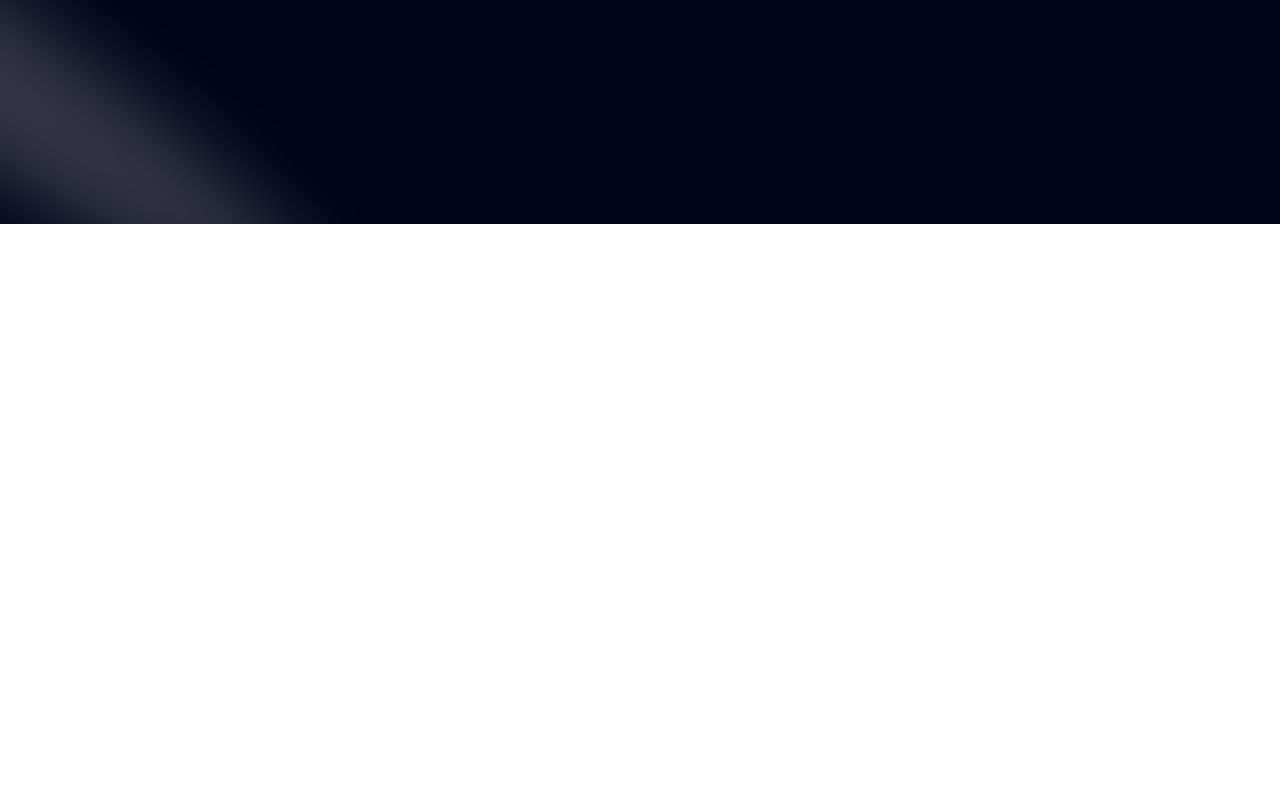
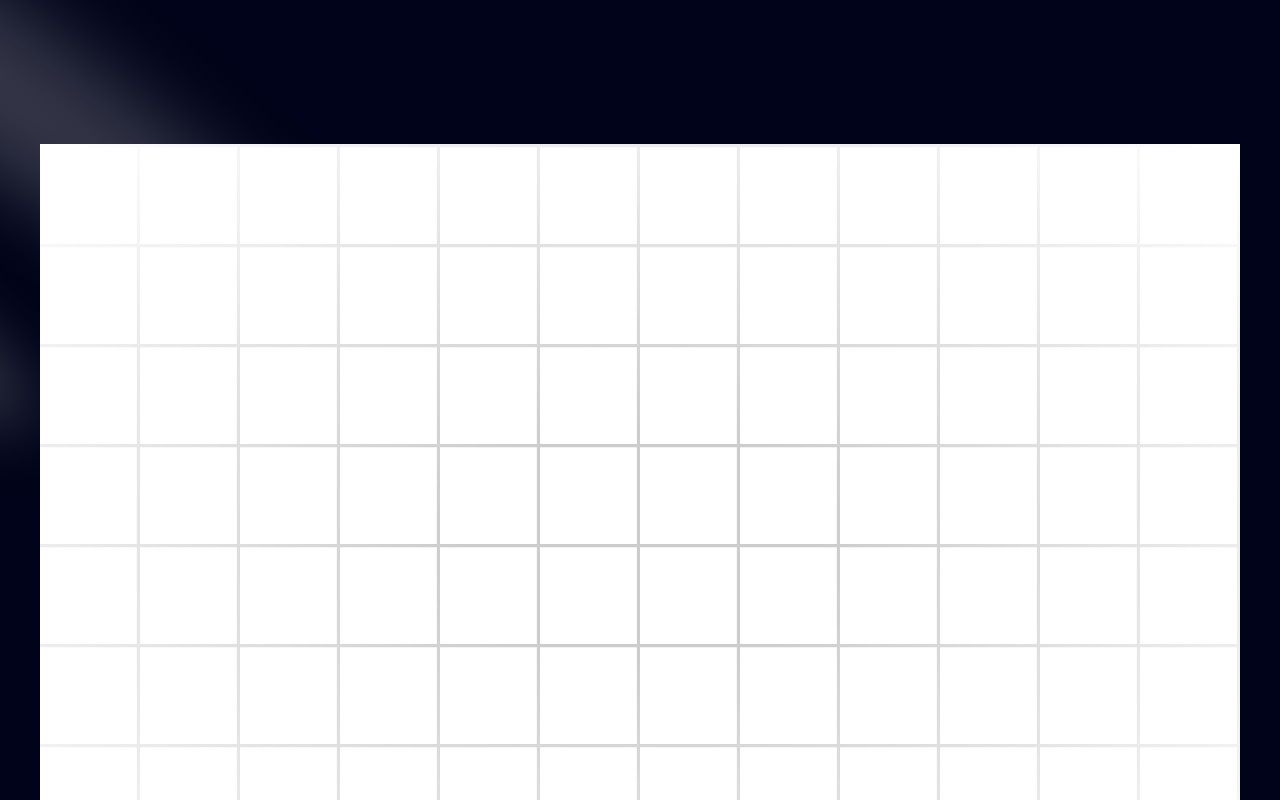
Before and after one commit to zape78/portfolio2024, a Next.js app: page / in a window 1280 px wide. Shown: the top 800 px of the page. Built offline with nearby package versions, Linux system fonts and the light colour scheme.

Commit message:
Added Grid and ThemeProvider from NPM Themes and Shadcn

```diff
--- a/app/layout.tsx
+++ b/app/layout.tsx
@@ -1,6 +1,7 @@
 import type { Metadata } from "next";
 import { Inter } from "next/font/google";
 import "./globals.css";
+import { ThemeProvider } from "./theme-provider";
 
 const inter = Inter({ subsets: ["latin"] });
 
@@ -16,7 +17,16 @@ export default function RootLayout({
 }>) {
   return (
     <html lang="en">
-      <body className={inter.className}>{children}</body>
+      <body className={inter.className}>
+        <ThemeProvider
+          attribute="class"
+          defaultTheme="system"
+          enableSystem
+          disableTransitionOnChange
+        >
+          {children}
+        </ThemeProvider>
+      </body>
     </html>
   );
 }
--- /dev/null
+++ b/app/theme-provider.tsx
@@ -0,0 +1,9 @@
+"use client"
+
+import * as React from "react"
+import { ThemeProvider as NextThemesProvider } from "next-themes"
+import { type ThemeProviderProps } from "next-themes/dist/types"
+
+export function ThemeProvider({ children, ...props }: ThemeProviderProps) {
+  return <NextThemesProvider {...props}>{children}</NextThemesProvider>
+}
--- a/components/Hero.tsx
+++ b/components/Hero.tsx
@@ -1,16 +1,28 @@
-import React from 'react'
-import { Spotlight } from './ui/Spotlight'
+import React from "react";
+import { Spotlight } from "./ui/Spotlight";
 
 const Hero = () => {
   return (
-    <div className='pb-20 pt-36'>
-        <div>
-            <Spotlight className="-top-40 -left-10 md:-left-32 md:-top-20 h-screen fill='white'" />
-            <Spotlight className="top-10 -left-full h-[80vh] w-[50vw] fill='purple'" />
-            <Spotlight className="top-28 -left-80 h-[80vh] w-[50vw] fill='blue'" />
-        </div>
+    <div className="pb-20 pt-36">
+      <div>
+        <Spotlight className="-top-40 -left-10 md:-left-32 md:-top-20 h-screen fill='white'" />
+        <Spotlight className="top-10 -left-full h-[80vh] w-[50vw] fill='purple'" />
+        <Spotlight className="top-28 -left-80 h-[80vh] w-[50vw] fill='blue'" />
+      </div>
+
+      <div
+        className="h-screen w-full dark:bg-black-100 bg-white
+      dark:bg-grid-white/[0.3] bg-grid-black/[0.2]
+      relative flex items-center justify-center"
+      >
+        <div
+          className="absolute pointer-events-none inset-0 flex items-center justify-center
+        dark:bg-black-100 bg-white
+        [mask-image:radial-gradient(ellipse_at_center,transparent_20%,black)]"
+        />
+      </div>
     </div>
-  )
-}
+  );
+};
 
-export default Hero
+export default Hero;
--- a/package.json
+++ b/package.json
@@ -11,10 +11,13 @@
   "dependencies": {
     "clsx": "^2.1.1",
     "framer-motion": "^11.2.10",
+    "mini-svg-data-uri": "^1.4.4",
     "next": "14.2.4",
+    "next-themes": "^0.3.0",
     "react": "^18",
     "react-dom": "^18",
-    "tailwind-merge": "^2.3.0"
+    "tailwind-merge": "^2.3.0",
+    "tailwindcss-animate": "^1.0.7"
   },
   "devDependencies": {
     "@types/node": "^20",
```
Also changed, not shown: utils/cn.ts (renamed from utils/cn.tsx), 1 other file (tests, documents, lock files or other folders).
